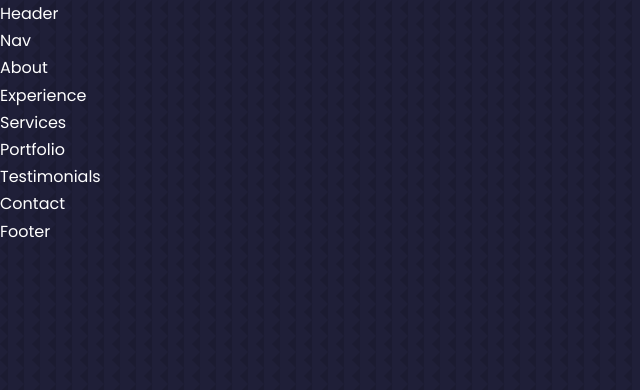
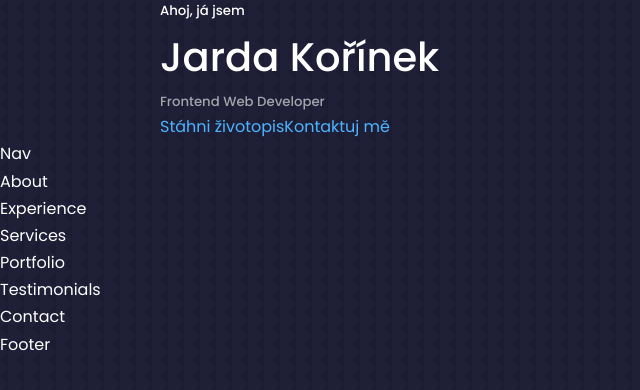
Before and after one commit to korinekj/first-react-portfolio, a React (Create React App) app: page / in a window 1280 px wide. Shown: the top 390 px of the page, without its empty margins (0-640 px from the left). Built offline with nearby package versions, Linux system fonts and the light colour scheme.

Commit message:
začátek práce na header komponentě

```diff
--- /dev/null
+++ b/src/components/header/CTA.jsx
@@ -0,0 +1,15 @@
+import React from "react";
+import CV from "../../assets/cv.pdf";
+
+const CTA = () => {
+  return (
+    <div className="cta">
+      <a href={CV} download>
+        Stáhni životopis
+      </a>
+      <a href="#contact">Kontaktuj mě</a>
+    </div>
+  );
+};
+
+export default CTA;
--- a/src/components/header/Header.jsx
+++ b/src/components/header/Header.jsx
@@ -1,8 +1,18 @@
 import React from "react";
 import "./header.css";
+import CTA from "./CTA";
 
 const Header = () => {
-  return <div>Header</div>;
+  return (
+    <header>
+      <div className="container header__container">
+        <h5>Ahoj, já jsem</h5>
+        <h1>Jarda Kořínek</h1>
+        <h5 className="text-light">Frontend Web Developer</h5>
+        <CTA />
+      </div>
+    </header>
+  );
 };
 
 export default Header;
```
